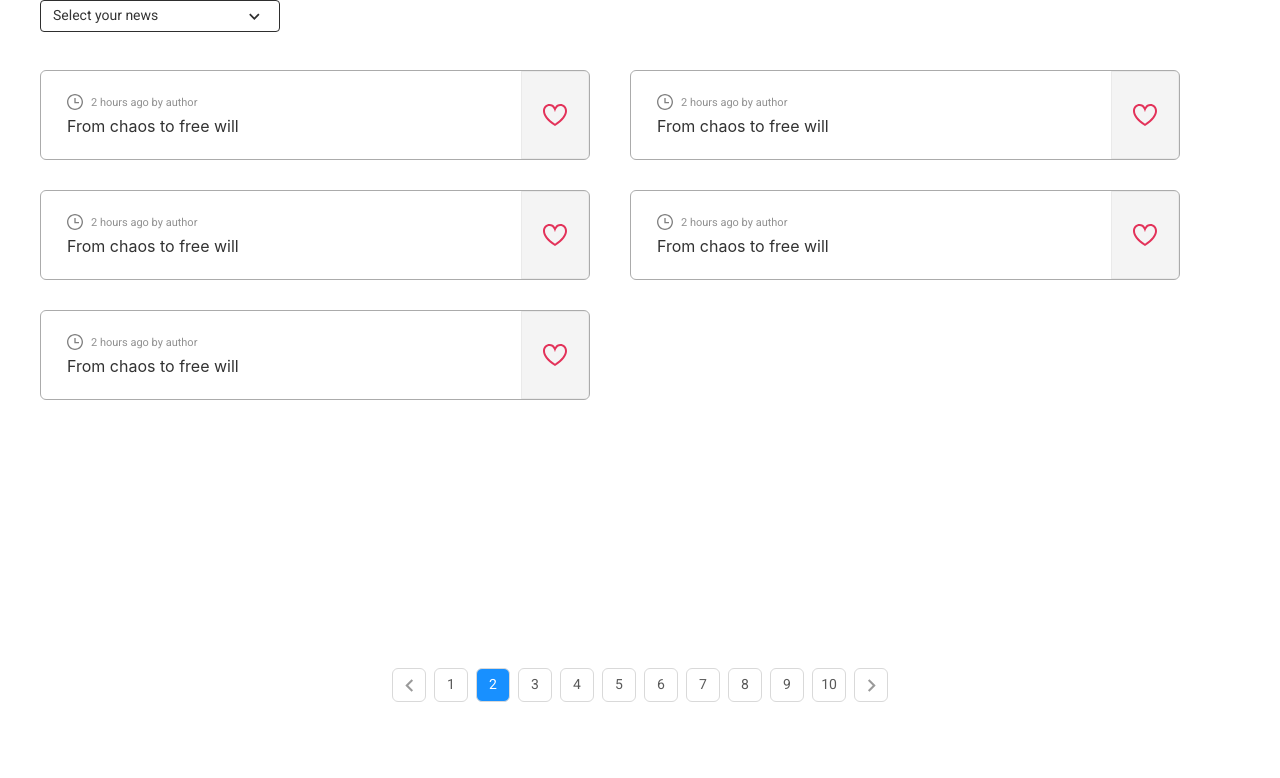
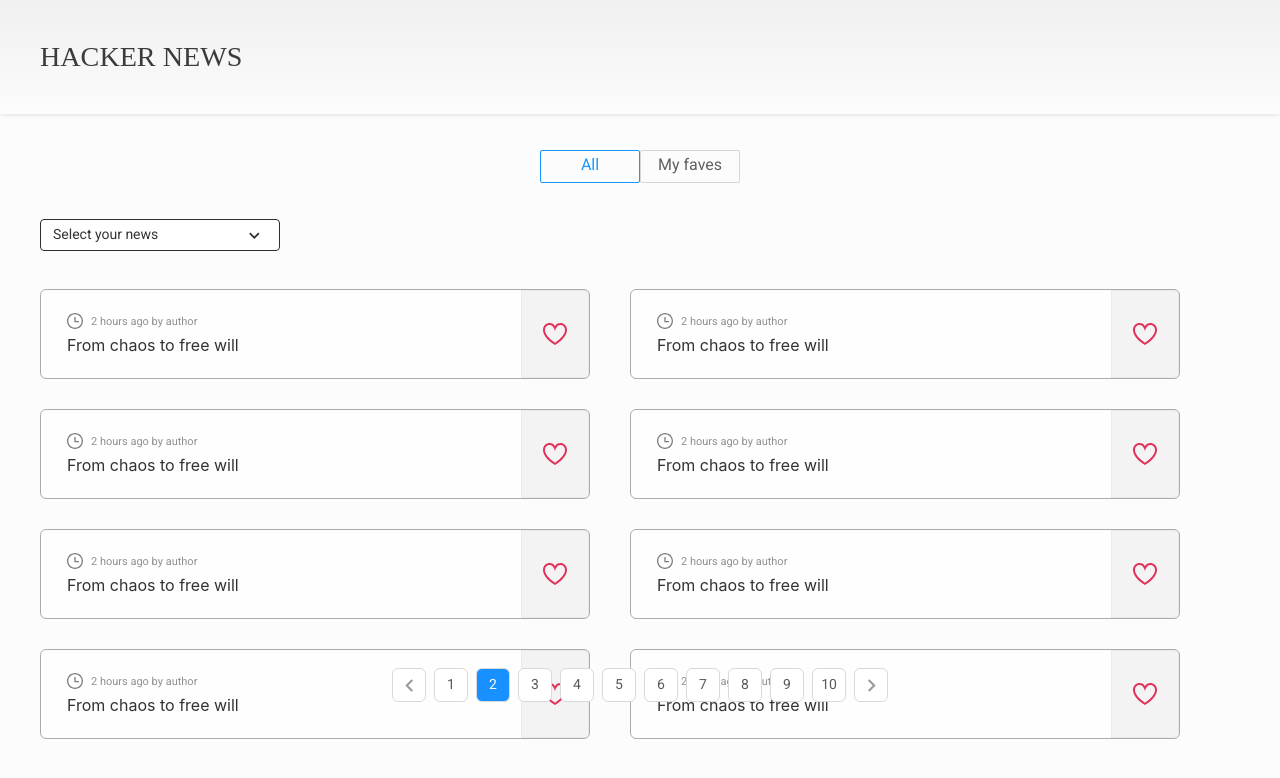
Before and after one commit to dvegap95/reingntest, a React (Vite) app: page / in a window 1280 px wide. Shown: the top 778 px of the page. Built offline with nearby package versions, Linux system fonts and the light colour scheme.

Commit message:
styled HackerNewsLayout

```diff
--- a/src/App.css
+++ b/src/App.css
@@ -40,3 +40,7 @@
 button {
   font-size: calc(10px + 2vmin);
 }
+
+body{
+  background-color: #fcfcfc;
+}
--- a/src/App.tsx
+++ b/src/App.tsx
@@ -6,7 +6,6 @@
 import ItemComponent from "./components/ItemComponent";
 import PaginationComponent from "./components/PaginationComponent";
 import HackerNewsLayout from "./layouts/HackerNewsLayout";
-import AllView from "./views/AllView";
 
 function App() {
   // const [selection, setSelection] = useState({ id: 0 });
@@ -14,7 +13,7 @@
   // const [fav, setFav] = useState(true);
   // const [page, setPage] = useState(1);
   return (
-    <AllView/>
+    <HackerNewsLayout></HackerNewsLayout>
     // <div style={{ padding: 30 }}>
     //   <TabComponent value={tab} onChange={setTab} />
     //   <SelectComponent
--- a/src/layouts/HackerNewsLayout.tsx
+++ b/src/layouts/HackerNewsLayout.tsx
@@ -1,16 +1,23 @@
-import React, { useState } from 'react'
-import TabComponent from '../components/TabComponent'
-import AllView from '../views/AllView';
-import FavesView from '../views/FavesView';
-
+import React, { useState } from "react";
+import TabComponent from "../components/TabComponent";
+import AllView from "../views/AllView";
+import FavesView from "../views/FavesView";
+import headerImg from "../img/hacker-news.svg";
+import styles from "./styles/HackerNewsLayout.module.css";
 
 export default function HackerNewsLayout() {
-    const [tab, setTab] = useState({ id: 0 });
+  const [tab, setTab] = useState({ id: 0 });
   return (
     <div>
-        HackerNewsLayout
-        <TabComponent value={tab} onChange={setTab}/>
-        {tab.id ? <FavesView/> : <AllView/> }
+      <div className={styles.header}>
+        <div className={styles.headerImgContainer}>
+          <img src={headerImg} className={styles.headerImg}></img>
+        </div>
+      </div>
+      <div className={styles.tabContainer}>
+          <TabComponent value={tab} onChange={setTab}/>
+      </div>
+      {tab.id ? <FavesView /> : <AllView />}
     </div>
-  )
+  );
 }
--- /dev/null
+++ b/src/layouts/styles/HackerNewsLayout.module.css
@@ -0,0 +1,28 @@
+.header{
+    display: flex;
+    justify-content: flex-start;
+    height: 114px;
+    box-shadow: 0 1px 4px 0 rgba(0, 21, 41, 0.12);
+    background-image: linear-gradient(to bottom, #ececec -32%, #fff 124%);
+}
+.headerImgContainer{
+    width: 1200px;
+    margin: auto;
+}
+
+.tabContainer{
+    margin: 36px;
+}
+.headerImg{
+    width: 208px;
+    height: 35px;
+    object-fit: contain;
+    font-family: Baskerville;
+    font-size: 28px;
+    font-weight: normal;
+    font-stretch: normal;
+    font-style: normal;
+    line-height: 1;
+    letter-spacing: normal;
+    color: #3b3b3b;
+}
--- a/src/views/AllView.tsx
+++ b/src/views/AllView.tsx
@@ -11,7 +11,7 @@
         <SelectComponent value={selection} onChange={setSelection} />
       </div>
       <div className={styles.itemsContainer}>
-        {new Array(5).fill(1).map((e) => (
+        {new Array(8).fill(1).map((e) => (
           <div style={{ display: "inline-block" }}>
             <ItemComponent style={{ margin: "15px 20px" }} />
           </div>
```
Also changed, not shown: src/img/hacker-news.svg (added).
